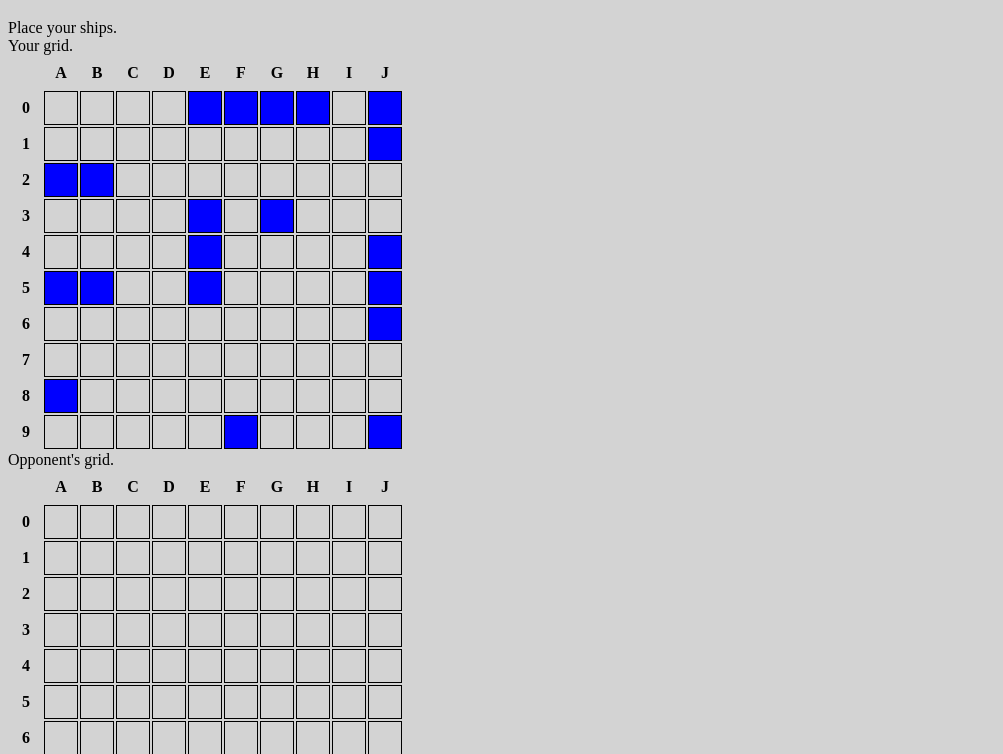
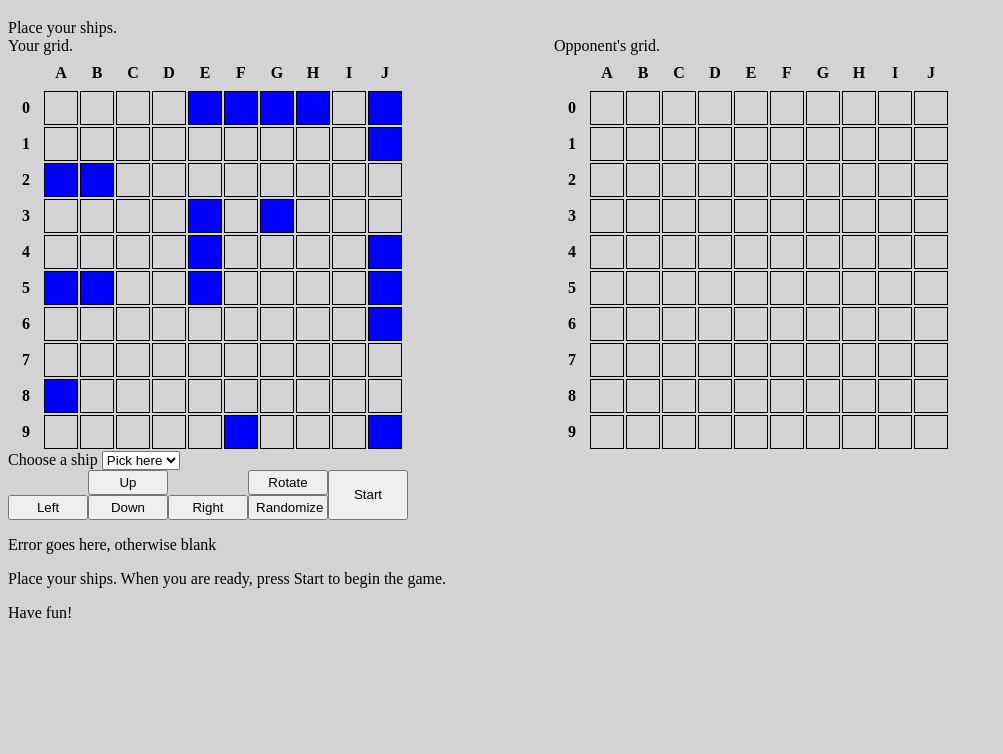
Before and after one commit to OliverVuong/Battleship, a website built with webpack: page dist/index.html in a window 1280 px wide. Shown: the part 61-815 px from the top of the page, without its empty margins (0-1003 px from the left). Built offline with Linux system fonts and the light colour scheme.

Commit message:
Add styling to grids and buttons

```diff
--- a/src/style.css
+++ b/src/style.css
@@ -70,3 +70,56 @@ td.hit {
 td.selected {
     background-color: turquoise;
 }
+
+.tableContainer {
+    display: inline-grid;
+    grid-template-columns: 1fr 1fr;
+    gap: 150px;
+}
+
+
+button {
+    height: 25px;
+    width: 80px;
+}
+
+button.start {
+    height:50px;
+}
+
+.buttonsContainer {
+display: inline-grid;
+grid-template-rows: 1fr 1fr;
+grid-template-columns: 1fr 1fr 1fr 1fr 1fr;
+grid-template-areas:
+    ". up . rotate start"
+    "left down right randomize  start"
+}
+
+.up {
+grid-area: up;
+}
+
+.left {
+grid-area: left;
+}
+
+.down {
+grid-area: down;
+}
+
+.right {
+grid-area: right;
+}
+
+.rotate {
+grid-area: rotate;
+}
+
+.randomize {
+grid-area: randomize;
+}
+
+.start {
+grid-area: start;
+}
```
Also changed, not shown: dist/index.html, dist/main.js.
